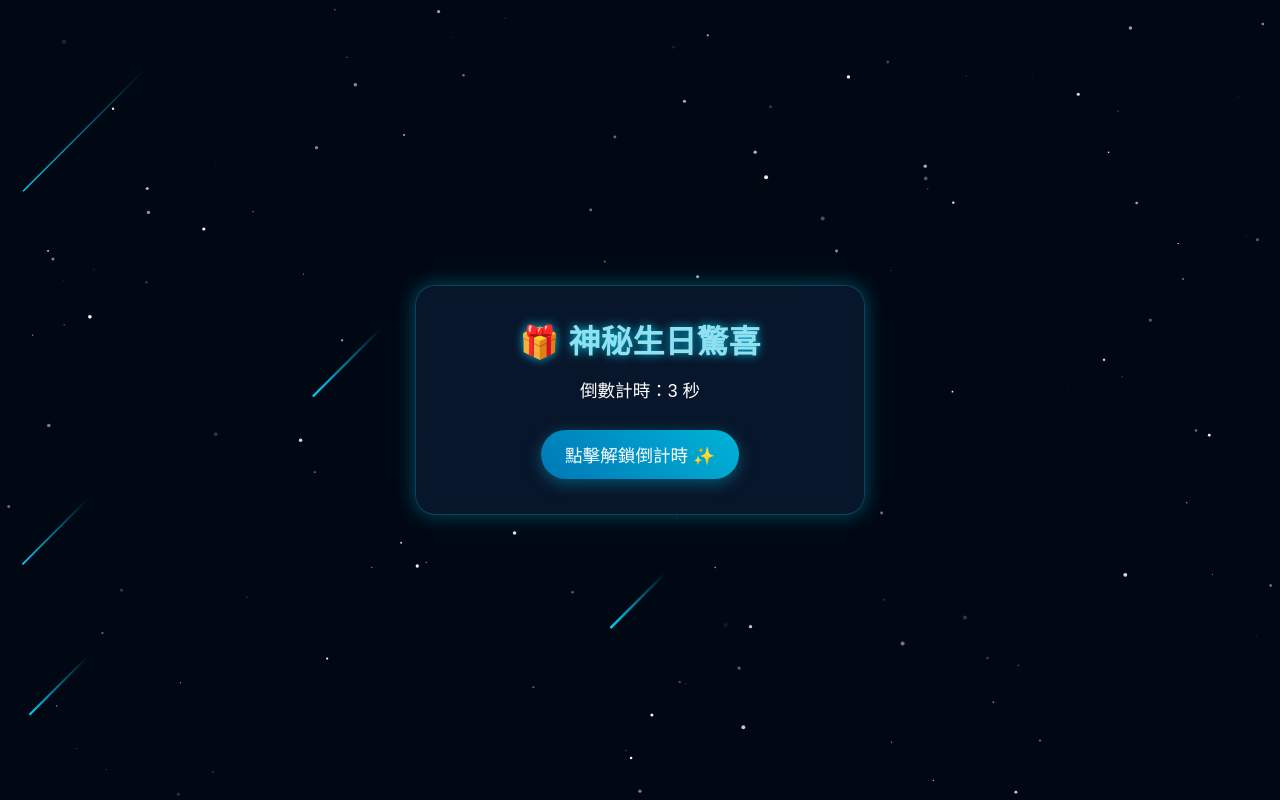
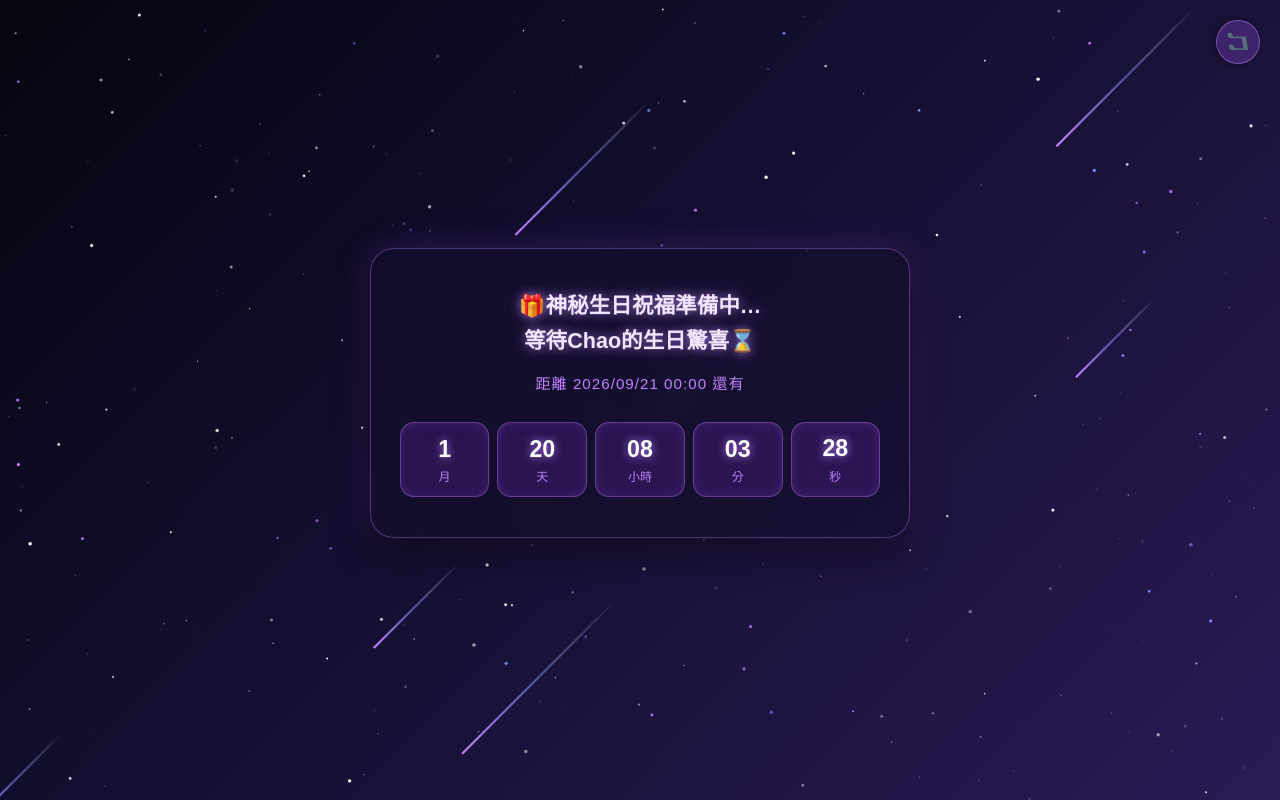
Before and after one commit to 20Phantom26/HappyBirthdayCountDown_0921, a plain HTML site: page index.html in a window 1280 px wide. Drawn offline with Linux system fonts and the light colour scheme.

Commit message:
Update index.html

```diff
--- a/index.html
+++ b/index.html
@@ -1,385 +1,351 @@
 <!DOCTYPE html>
-<html lang="zh-Hant">
+<html lang="zh-TW">
 <head>
   <meta charset="UTF-8">
   <meta name="viewport" content="width=device-width, initial-scale=1.0">
-  <title>祐辰生日快樂！</title>
+  <title>神秘生日祝福準備中...</title>
   <style>
-    /* 全局樣式 */
     * {
       box-sizing: border-box;
       margin: 0;
       padding: 0;
     }
+
+    /* 深邃藍紫色夢幻背景 */
     body {
-      background: #000814;
+      background: linear-gradient(135deg, #05050f 0%, #120e2e 40%, #2a1b54 100%);
       color: #ffffff;
-      font-family: "PingFang TC", "Microsoft JhengHei", sans-serif;
+      font-family: 'PingFang TC', 'Microsoft JhengHei', sans-serif;
       min-height: 100vh;
       display: flex;
       justify-content: center;
       align-items: center;
-      overflow-x: hidden;
+      overflow: hidden;
       position: relative;
     }
 
-    /* 背景星空與流星 */
-    #canvas {
+    /* 全螢幕 Canvas 背景 */
+    #bgCanvas {
       position: fixed;
       top: 0;
       left: 0;
       width: 100%;
       height: 100%;
-      z-index: 1;
+      z-index: 0;
       pointer-events: none;
     }
 
-    /* 容器 */
+    /* 中央毛玻璃質感卡片 */
     .container {
       position: relative;
-      z-index: 2;
-      background: rgba(10, 25, 47, 0.85);
-      border: 1px solid rgba(0, 180, 216, 0.3);
-      backdrop-filter: blur(8px);
-      padding: 30px;
-      border-radius: 20px;
-      box-shadow: 0 0 20px rgba(0, 180, 216, 0.4);
+      z-index: 10;
+      background: rgba(20, 15, 45, 0.7);
+      backdrop-filter: blur(16px);
+      -webkit-backdrop-filter: blur(16px);
+      border: 1px solid rgba(192, 132, 252, 0.35);
+      padding: 2.5rem 1.8rem;
+      border-radius: 24px;
+      box-shadow: 0 15px 35px rgba(0, 0, 0, 0.6), 0 0 35px rgba(168, 85, 247, 0.25);
+      width: 92%;
+      max-width: 540px;
       text-align: center;
-      max-width: 90%;
-      width: 450px;
+      animation: floatCard 4s ease-in-out infinite alternate;
+      cursor: pointer;
     }
 
-    h1, h2 {
-      margin-bottom: 15px;
-      color: #90e0ef;
-      text-shadow: 0 0 10px #00b4d8;
+    @keyframes floatCard {
+      0% { transform: translateY(0px); }
+      100% { transform: translateY(-8px); }
     }
 
-    p {
+    /* 主標題樣式 */
+    h1 {
+      font-size: 1.35rem;
       line-height: 1.6;
-      margin-bottom: 20px;
-      font-size: 1.1rem;
+      margin-bottom: 0.8rem;
+      color: #f3e8ff;
+      text-shadow: 0 0 12px rgba(192, 132, 252, 0.8);
+      font-weight: 600;
     }
 
-    /* 按鈕樣式 */
-    .btn {
-      background: linear-gradient(45deg, #0077b6, #00b4d8);
-      color: white;
-      border: none;
-      padding: 12px 24px;
-      font-size: 1.1rem;
-      border-radius: 25px;
-      cursor: pointer;
-      box-shadow: 0 4px 15px rgba(0, 180, 216, 0.4);
-      transition: all 0.3s ease;
-      margin: 5px;
-    }
-    .btn:hover {
-      transform: translateY(-3px) scale(1.05);
-      box-shadow: 0 6px 20px rgba(0, 180, 216, 0.6);
-    }
-    .btn-secondary {
-      background: linear-gradient(45deg, #6c757d, #495057);
+    .subtitle {
+      font-size: 0.95rem;
+      color: #c084fc;
+      margin-bottom: 1.8rem;
+      letter-spacing: 1px;
     }
 
-    /* 輸入框 */
-    input[type="text"] {
-      padding: 10px 15px;
-      font-size: 1rem;
-      border-radius: 10px;
-      border: 1px solid #00b4d8;
-      background: rgba(255, 255, 255, 0.1);
-      color: white;
-      text-align: center;
-      outline: none;
-      margin-bottom: 15px;
-      width: 80%;
+    /* 倒計時器結構 */
+    .timer-display {
+      display: flex;
+      justify-content: center;
+      gap: 8px;
+      margin-top: 1rem;
     }
 
-    /* 隱藏區塊 */
-    .step {
-      display: none;
-    }
-    .step.active {
-      display: block;
-      animation: fadeIn 0.8s ease;
+    .timer-box {
+      background: rgba(147, 51, 234, 0.18);
+      border: 1px solid rgba(192, 132, 252, 0.4);
+      padding: 0.8rem 0.3rem;
+      border-radius: 14px;
+      flex: 1;
+      min-width: 55px;
+      box-shadow: inset 0 0 12px rgba(168, 85, 247, 0.2);
     }
 
-    @keyframes fadeIn {
-      from { opacity: 0; transform: translateY(10px); }
-      to { opacity: 1; transform: translateY(0); }
+    .timer-box .num {
+      font-size: 1.45rem;
+      font-weight: bold;
+      color: #ffffff;
+      text-shadow: 0 0 10px rgba(192, 132, 252, 0.9);
     }
 
-    /* 蛋糕製作動畫區 */
-    .cake-container {
-      margin: 20px auto;
-      height: 200px;
-      display: flex;
-      flex-direction: column-reverse;
-      align-items: center;
-      justify-content: flex-start;
-      position: relative;
+    .timer-box .label {
+      font-size: 0.75rem;
+      color: #c084fc;
+      margin-top: 4px;
     }
-    .cake-layer {
-      width: 0;
-      height: 40px;
-      border-radius: 10px;
-      margin-top: 5px;
-      transition: width 0.5s ease;
+
+    /* 點擊播放提示標籤 */
+    .audio-hint {
+      margin-top: 1.4rem;
+      font-size: 0.8rem;
+      color: #a855f7;
+      animation: pulse 2s infinite;
+    }
+    @keyframes pulse {
+      0%, 100% { opacity: 0.6; }
+      50% { opacity: 1; }
+    }
+
+    /* 右上角音樂開關按鈕 */
+    .music-btn {
+      position: fixed;
+      top: 20px;
+      right: 20px;
+      z-index: 100;
+      background: rgba(168, 85, 247, 0.25);
+      backdrop-filter: blur(8px);
+      border: 1px solid rgba(192, 132, 252, 0.5);
+      color: #f3e8ff;
+      width: 44px;
+      height: 44px;
+      border-radius: 50%;
+      cursor: pointer;
       display: flex;
       align-items: center;
       justify-content: center;
-      font-weight: bold;
-      box-shadow: 0 2px 8px rgba(0,0,0,0.3);
+      font-size: 20px;
+      transition: all 0.3s ease;
+      box-shadow: 0 4px 15px rgba(0, 0, 0, 0.4);
     }
-    .layer-1 { background: #ff70a6; } /* 底層 */
-    .layer-2 { background: #ff9770; } /* 中層 */
-    .layer-3 { background: #ffd670; } /* 頂層 */
-    .candle {
-      font-size: 30px;
-      display: none;
-      animation: bounce 1s infinite alternate;
+    .music-btn:hover {
+      transform: scale(1.1);
+      background: rgba(168, 85, 247, 0.45);
     }
-
-    @keyframes bounce {
-      from { transform: translateY(0); }
-      to { transform: translateY(-5px); }
+    .music-btn.playing {
+      animation: spin 4s linear infinite;
     }
-
-    /* 藏頭詩專用文字樣式 */
-    .acrostic-box {
-      background: rgba(255, 255, 255, 0.05);
-      padding: 20px;
-      border-radius: 12px;
-      border-left: 4px solid #00b4d8;
-      margin: 15px 0;
-    }
-    .acrostic {
-      text-align: center;
-      line-height: 2;
-      font-size: 1.25rem;
-      letter-spacing: 2px;
-    }
-    .acrostic span {
-      color: #4cc9f0;
-      font-weight: bold;
-    }
-    .signature {
-      text-align: right;
-      margin-top: 15px;
-      font-size: 0.95rem;
-      color: #90e0ef;
-      font-weight: 500;
-      letter-spacing: 1px;
+    @keyframes spin {
+      100% { transform: rotate(360deg); }
     }
   </style>
 </head>
 <body>
 
-  <!-- 藍色流星雨與星空背景 Canvas -->
-  <canvas id="canvas"></canvas>
+  <!-- 右上方音樂控制鈕 -->
+  <button id="musicToggle" class="music-btn" title="切換音樂">🎵</button>
 
-  <!-- 背景音樂（播放生日快樂歌） -->
-  <audio id="bgm" loop preload="auto">
-    <source src="https://cdn.pixabay.com/download/audio/2022/03/15/audio_c8c8a73180.mp3?filename=happy-birthday-155461.mp3" type="audio/mpeg">
+  <!-- 背景音樂播放器 -->
+  <audio id="bgm" preload="auto" loop playsinline autoplay>
+    <source src="Pink.mp3" type="audio/mpeg">
+    您的瀏覽器不支援音樂播放。
   </audio>
 
+  <!-- 星空與流星雨 Canvas -->
+  <canvas id="bgCanvas"></canvas>
+
   <div class="container">
+    <h1>🎁神秘生日祝福準備中…<br>等待Chao的生日驚喜⌛️</h1>
+    <div class="subtitle">距離 2026/09/21 00:00 還有</div>
 
-    <!-- 階段 1：點擊解鎖與倒計時 -->
-    <div id="step1" class="step active">
-      <h1>🎁 神秘生日驚喜</h1>
-      <p id="countdown-display">倒數計時：3 秒</p>
-      <button class="btn" id="start-btn" onclick="startCountdown()">點擊解鎖倒計時 ✨</button>
-    </div>
-
-    <!-- 階段 2：祝福語與對話框 -->
-    <div id="step2" class="step">
-      <h2>㊗️ 壽星生日快樂！</h2>
-      <p>請在下方對話框輸入「<b>好的</b>」以繼續：</p>
-      <input type="text" id="input-reply" placeholder="請輸入：好的">
-      <br>
-      <button class="btn" onclick="checkReply()">確認提交</button>
-    </div>
-
-    <!-- 階段 3：心情選擇與製作蛋糕 -->
-    <div id="step3" class="step">
-      <h2>今天心情怎麼樣呢？</h2>
-      <button class="btn" onclick="selectHappy(true)">開心 😊</button>
-      <button class="btn btn-secondary" onclick="selectHappy(false)">不開心 😢</button>
-
-      <div class="cake-container" id="cake-area" style="display: none;">
-        <div id="candle" class="candle">🕯️✨</div>
-        <div id="layer3" class="cake-layer layer-3">🍓 水果夾層</div>
-        <div id="layer2" class="cake-layer layer-2">🍫 巧克力奶油</div>
-        <div id="layer1" class="cake-layer layer-1">🎂 鬆軟蛋糕底</div>
+    <div class="timer-display">
+      <div class="timer-box">
+        <div class="num" id="months">0</div>
+        <div class="label">月</div>
       </div>
-      <p id="cake-status" style="margin-top: 10px;"></p>
-    </div>
-
-    <!-- 階段 4：藏頭藏尾詩與落款 -->
-    <div id="step4" class="step">
-      <h2>㊗️ 祐辰破蛋日快樂！</h2>
-      <div class="acrostic-box">
-        <div class="acrostic">
-          <span>生</span> 日 快 樂 <span>生</span><br>
-          <span>日</span> 快 樂 生 <span>日</span><br>
-          <span>快</span> 樂 生 日 <span>快</span><br>
-          <span>樂</span> 生 日 快 <span>樂</span>
-        </div>
-        <p style="margin-top: 10px; font-weight: bold; color: #4cc9f0;">藏頭又藏尾，完美 ✨</p>
-        <!-- 藏頭詩緊接著的落款 -->
-        <div class="signature">20260921 By Laura|蘿拉</div>
+      <div class="timer-box">
+        <div class="num" id="days">0</div>
+        <div class="label">天</div>
+      </div>
+      <div class="timer-box">
+        <div class="num" id="hours">00</div>
+        <div class="label">小時</div>
+      </div>
+      <div class="timer-box">
+        <div class="num" id="minutes">00</div>
+        <div class="label">分</div>
+      </div>
+      <div class="timer-box">
+        <div class="num" id="seconds">00</div>
+        <div class="label">秒</div>
       </div>
     </div>
 
+    <div class="audio-hint" id="audioHint">🎵 點擊畫面任意處播放《頑皮豹》主題曲</div>
   </div>
 
   <script>
-    /* --- 1. 背景：藍色流星雨 + 閃爍星光特效 --- */
-    const canvas = document.getElementById('canvas');
+    /* ----- 音樂播放與自動解鎖控制 ----- */
+    const audio = document.getElementById('bgm');
+    const musicBtn = document.getElementById('musicToggle');
+    const audioHint = document.getElementById('audioHint');
+
+    function playAudio() {
+      audio.play().then(() => {
+        musicBtn.classList.add('playing');
+        if (audioHint) audioHint.style.display = 'none';
+      }).catch(err => {
+        console.log("瀏覽器限制自動播放，等待點擊解鎖：", err);
+      });
+    }
+
+    // 頁面載入時嘗試播放
+    window.addEventListener('DOMContentLoaded', playAudio);
+
+    // 點擊畫面任意處自動解鎖播放
+    const unlockAudio = () => {
+      if (audio.paused) {
+        playAudio();
+      }
+      document.removeEventListener('click', unlockAudio);
+      document.removeEventListener('touchstart', unlockAudio);
+    };
+    document.addEventListener('click', unlockAudio);
+    document.addEventListener('touchstart', unlockAudio);
+
+    // 按鈕手動控制
+    musicBtn.addEventListener('click', (e) => {
+      e.stopPropagation();
+      if (audio.paused) {
+        audio.play();
+        musicBtn.classList.add('playing');
+        if (audioHint) audioHint.style.display = 'none';
+      } else {
+        audio.pause();
+        musicBtn.classList.remove('playing');
+      }
+    });
+
+    /* ----- 多星星與藍紫色流星雨 Canvas 背景 ----- */
+    const canvas = document.getElementById('bgCanvas');
     const ctx = canvas.getContext('2d');
 
-    let width = canvas.width = window.innerWidth;
-    let height = canvas.height = window.innerHeight;
+    function resizeCanvas() {
+      canvas.width = window.innerWidth;
+      canvas.height = window.innerHeight;
+    }
+    resizeCanvas();
+    window.addEventListener('resize', resizeCanvas);
 
-    window.addEventListener('resize', () => {
-      width = canvas.width = window.innerWidth;
-      height = canvas.height = window.innerHeight;
-    });
-
-    // 閃爍星星
-    const stars = Array.from({ length: 150 }, () => ({
-      x: Math.random() * width,
-      y: Math.random() * height,
-      size: Math.random() * 2,
+    // 繁星 350 顆
+    const stars = Array.from({ length: 350 }, () => ({
+      x: Math.random() * canvas.width,
+      y: Math.random() * canvas.height,
+      radius: Math.random() * 1.8,
       alpha: Math.random(),
-      speed: Math.random() * 0.02 + 0.005
+      speed: Math.random() * 0.02 + 0.005,
+      color: Math.random() > 0.4 ? '#ffffff' : (Math.random() > 0.5 ? '#c084fc' : '#818cf8')
     }));
 
-    // 藍色流星
-    const meteors = Array.from({ length: 6 }, () => ({
-      x: Math.random() * width,
-      y: Math.random() * height * 0.5,
-      len: Math.random() * 80 + 50,
-      speed: Math.random() * 4 + 6,
-      size: Math.random() * 1.5 + 1
+    // 流星雨 8 條
+    const meteors = Array.from({ length: 8 }, () => ({
+      x: Math.random() * canvas.width + 200,
+      y: Math.random() * (canvas.height / 2) - 100,
+      length: Math.random() * 100 + 70,
+      speed: Math.random() * 6 + 4,
+      alpha: Math.random() * 0.8 + 0.2
     }));
 
-    function drawStarsAndMeteors() {
-      ctx.clearRect(0, 0, width, height);
+    function drawBackground() {
+      ctx.clearRect(0, 0, canvas.width, canvas.height);
 
-      // 畫星星
       stars.forEach(star => {
         star.alpha += star.speed;
         if (star.alpha > 1 || star.alpha < 0) star.speed = -star.speed;
-        ctx.fillStyle = `rgba(255, 255, 255, ${Math.abs(star.alpha)})`;
         ctx.beginPath();
-        ctx.arc(star.x, star.y, star.size, 0, Math.PI * 2);
+        ctx.arc(star.x, star.y, star.radius, 0, Math.PI * 2);
+        ctx.fillStyle = star.color;
+        ctx.globalAlpha = Math.abs(star.alpha);
         ctx.fill();
       });
+      ctx.globalAlpha = 1.0;
 
-      // 畫藍色流星
       meteors.forEach(m => {
         m.x -= m.speed;
         m.y += m.speed;
 
-        if (m.x < -100 || m.y > height + 100) {
-          m.x = Math.random() * width + 200;
-          m.y = -50;
+        if (m.x < -100 || m.y > canvas.height + 100) {
+          m.x = Math.random() * canvas.width + 300;
+          m.y = Math.random() * -100;
+          m.speed = Math.random() * 6 + 4;
         }
 
-        const gradient = ctx.createLinearGradient(m.x, m.y, m.x + m.len, m.y - m.len);
-        gradient.addColorStop(0, 'rgba(0, 212, 255, 1)');
-        gradient.addColorStop(1, 'rgba(0, 212, 255, 0)');
+        const gradient = ctx.createLinearGradient(m.x, m.y, m.x + m.length, m.y - m.length);
+        gradient.addColorStop(0, 'rgba(192, 132, 252, 1)');
+        gradient.addColorStop(0.5, 'rgba(129, 140, 248, 0.5)');
+        gradient.addColorStop(1, 'rgba(255, 255, 255, 0)');
 
-        ctx.strokeStyle = gradient;
-        ctx.lineWidth = m.size;
         ctx.beginPath();
         ctx.moveTo(m.x, m.y);
-        ctx.lineTo(m.x + m.len, m.y - m.len);
+        ctx.lineTo(m.x + m.length, m.y - m.length);
+        ctx.strokeStyle = gradient;
+        ctx.lineWidth = 2.2;
         ctx.stroke();
       });
 
-      requestAnimationFrame(drawStarsAndMeteors);
+      requestAnimationFrame(drawBackground);
     }
-    drawStarsAndMeteors();
+    drawBackground();
 
+    /* ----- 生日倒計時器：2026/09/21 00:00:00 ----- */
+    const targetDate = new Date(2026, 8, 21, 0, 0, 0);
 
-    /* --- 2. 階段邏輯與互動事件 --- */
+    function updateTimer() {
+      const now = new Date();
 
-    // 階段 1：倒計時邏輯
-    function startCountdown() {
-      const audio = document.getElementById('bgm');
-      audio.play().catch(() => { console.log('Autoplay prevented'); });
+      if (now < targetDate) {
+        let months = (targetDate.getFullYear() - now.getFullYear()) * 12 + (targetDate.getMonth() - now.getMonth());
 
-      const btn = document.getElementById('start-btn');
-      btn.disabled = true;
-      btn.style.opacity = '0.5';
+        let tempDate = new Date(now.getFullYear(), now.getMonth() + months, now.getDate(), now.getHours(), now.getMinutes(), now.getSeconds());
+        if (tempDate > targetDate) {
+          months--;
+          tempDate = new Date(now.getFullYear(), now.getMonth() + months, now.getDate(), now.getHours(), now.getMinutes(), now.getSeconds());
+        }
 
-      let count = 3;
-      const display = document.getElementById('countdown-display');
+        const diff = targetDate - tempDate;
 
-      const timer = setInterval(() => {
-        count--;
-        if (count > 0) {
-          display.innerText = `倒數計時：${count} 秒`;
-        } else {
-          clearInterval(timer);
-          goToStep('step1', 'step2');
-        }
-      }, 1000);
-    }
+        const d = Math.floor(diff / (1000 * 60 * 60 * 24));
+        const h = Math.floor((diff % (1000 * 60 * 60 * 24)) / (1000 * 60 * 60));
+        const m = Math.floor((diff % (1000 * 60 * 60)) / (1000 * 60));
+        const s = Math.floor((diff % (1000 * 60)) / 1000);
 
-    // 階段 2：對話框驗證
-    function checkReply() {
-      const val = document.getElementById('input-reply').value.trim();
-      if (val === "好的") {
-        goToStep('step2', 'step3');
+        document.getElementById('months').textContent = months;
+        document.getElementById('days').textContent = d;
+        document.getElementById('hours').textContent = String(h).padStart(2, '0');
+        document.getElementById('minutes').textContent = String(m).padStart(2, '0');
+        document.getElementById('seconds').textContent = String(s).padStart(2, '0');
       } else {
-        alert("請輸入「好的」才可以繼續唷！");
+        document.getElementById('months').textContent = '0';
+        document.getElementById('days').textContent = '0';
+        document.getElementById('hours').textContent = '00';
+        document.getElementById('minutes').textContent = '00';
+        document.getElementById('seconds').textContent = '00';
       }
     }
 
-    // 階段 3：選擇開心與製作蛋糕
-    function selectHappy(isHappy) {
-      if (!isHappy) {
-        alert("不能不開心😂");
-        return;
-      }
-
-      document.getElementById('cake-area').style.display = 'flex';
-      const status = document.getElementById('cake-status');
-
-      status.innerText = "正在為祐辰堆疊蛋糕中...";
-
-      setTimeout(() => {
-        document.getElementById('layer1').style.width = '200px';
-      }, 300);
-
-      setTimeout(() => {
-        document.getElementById('layer2').style.width = '150px';
-      }, 1000);
-
-      setTimeout(() => {
-        document.getElementById('layer3').style.width = '100px';
-      }, 1700);
-
-      setTimeout(() => {
-        document.getElementById('candle').style.display = 'block';
-        status.innerText = "蛋糕製作完成！🎂✨";
-      }, 2400);
-
-      setTimeout(() => {
-        goToStep('step3', 'step4');
-      }, 4000);
-    }
-
-    // 切換顯示步驟
-    function goToStep(currentId, nextId) {
-      document.getElementById(currentId).classList.remove('active');
-      document.getElementById(nextId).classList.add('active');
-    }
+    setInterval(updateTimer, 1000);
+    updateTimer();
   </script>
 </body>
 </html>
```
